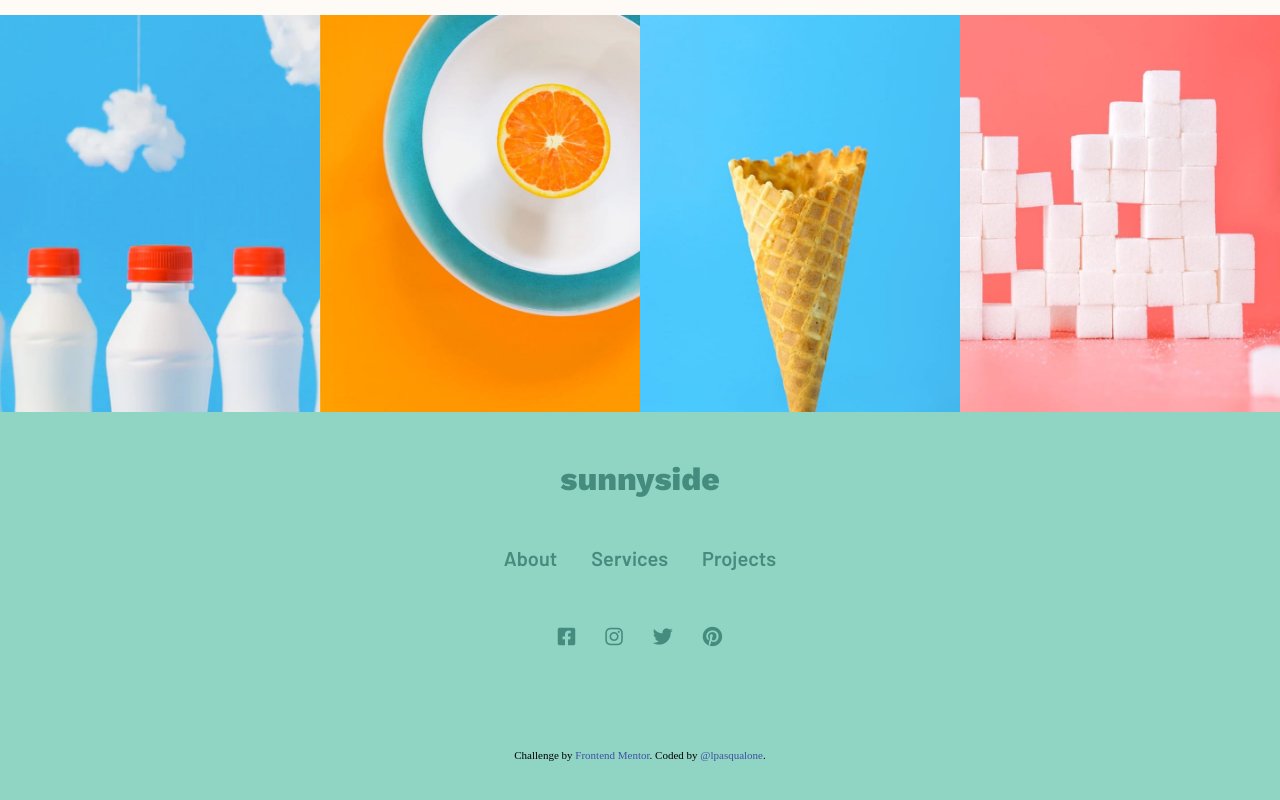
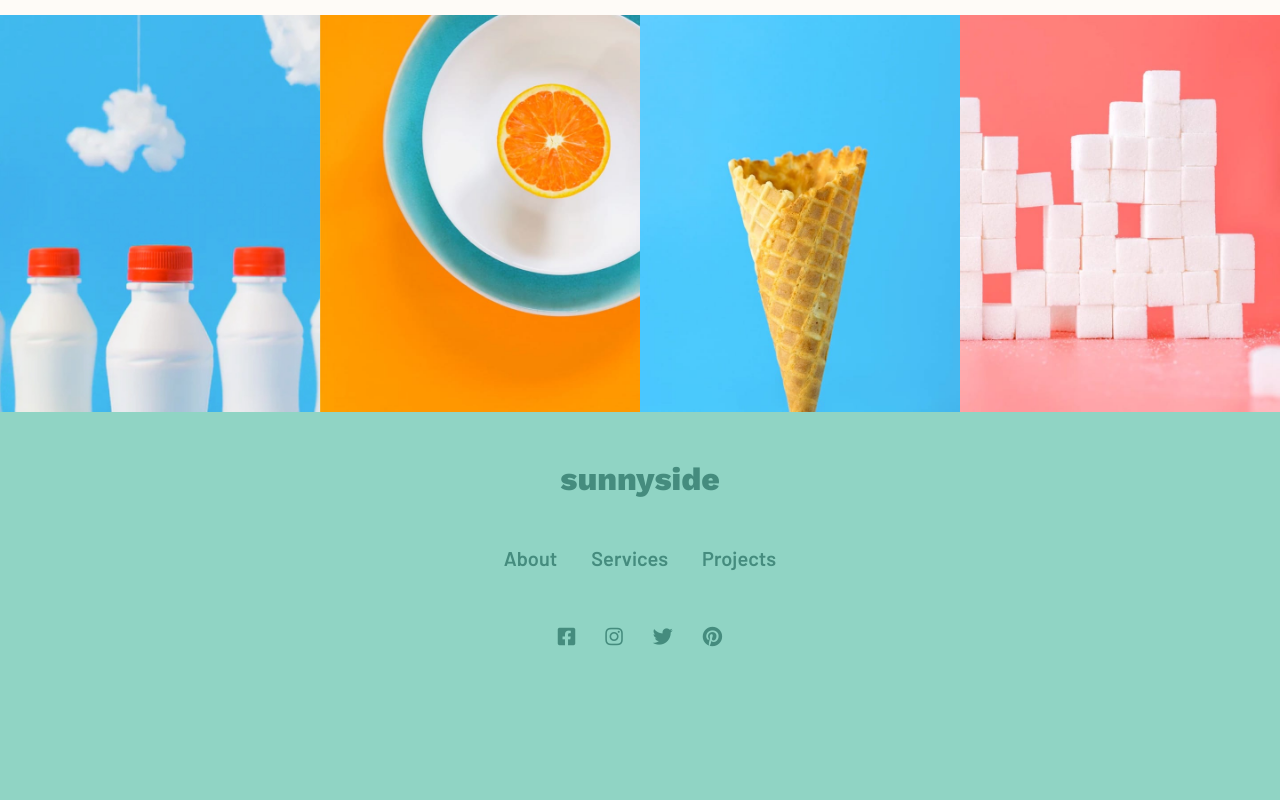
Before and after one commit to lpasqualone/sunnyside-agency-landing-page, a plain HTML site: page index.html in a window 1280 px wide. Shown: the part 2892-3692 px from the top of the page. Drawn offline with nearby package versions, Linux system fonts and the light colour scheme.

Commit message:
Update README and deploy project

```diff
--- a/index.html
+++ b/index.html
@@ -169,11 +169,6 @@
       <a href="#"><i class="fab fa-pinterest icons"></i></a>
     </div>
 
-    <div class="attribution">
-      Challenge by <a href="https://www.frontendmentor.io?ref=challenge" target="_blank">Frontend Mentor</a>.
-      Coded by <a href="https://github.com/lpasqualone" target="_blank">@lpasqualone</a>.
-    </div>
-
   </footer>
 
   <script>
```
Also changed, not shown: Sunnyside-Screenshot-Mobile.png (added), Sunnyside-Screenshot-MobileMenu.png (added), 4 other files.
